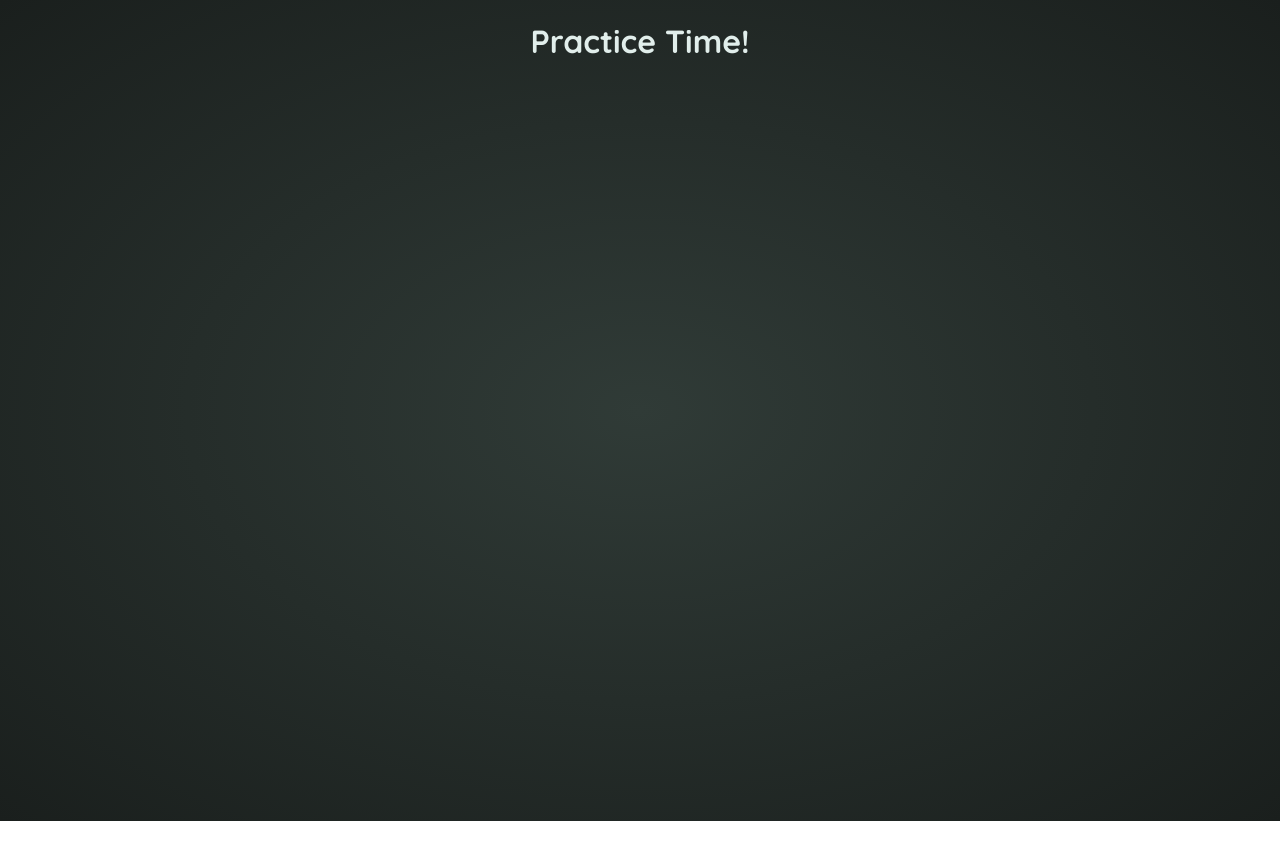
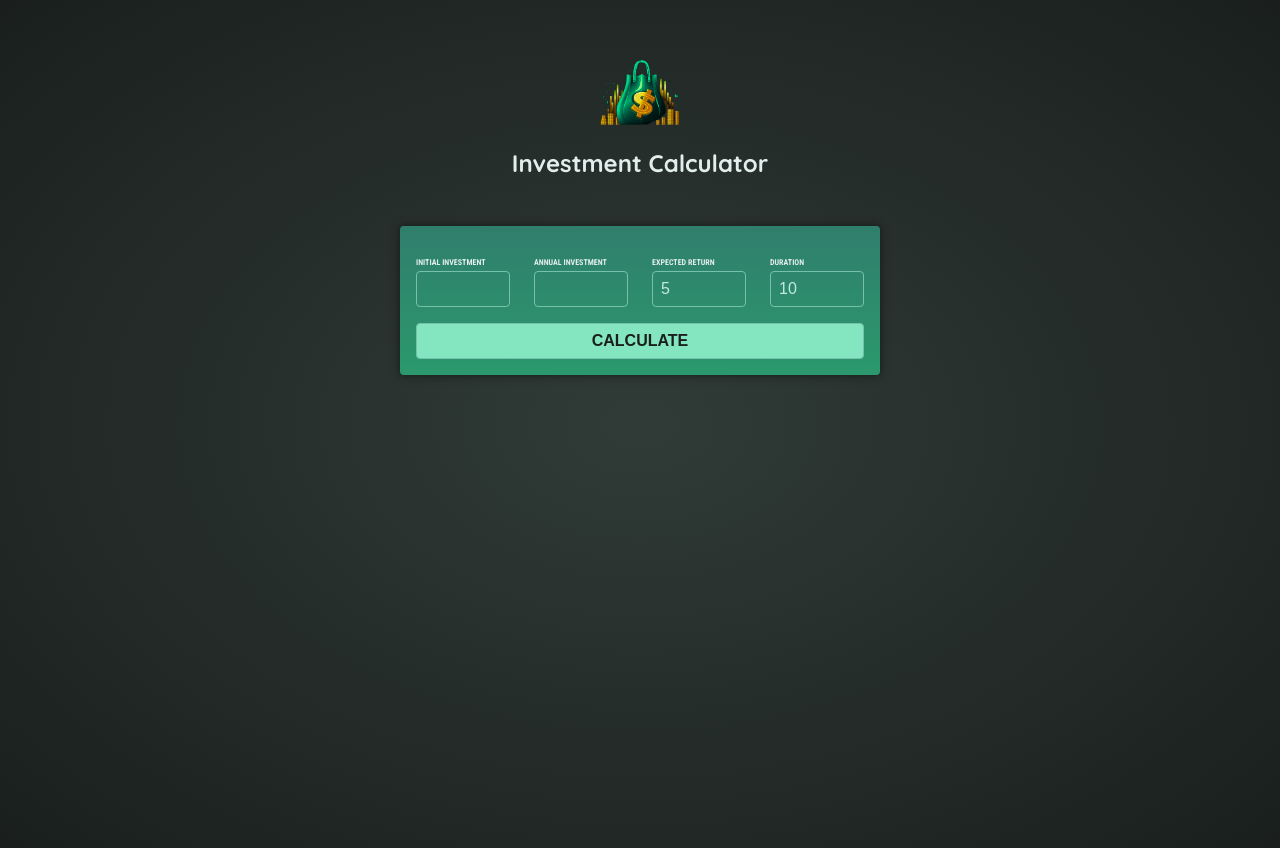
Before and after one commit to YashDixit04/Budget-calculator-, an Angular app: page / in a window 1280 px wide. Before the commit the page ends 821 px from the top, so only its background shows below. Built offline with nearby package versions, Linux system fonts and the light colour scheme.

Commit message:
ngModule-and-ngSubmit.

```diff
--- a/src/app/app.component.html
+++ b/src/app/app.component.html
@@ -1 +1,3 @@
-<h1 class="center">Practice Time!</h1>
+<app-header />
+
+<app-user-input (calculate)="onCalculateInvestmentResults($event)"/>
--- a/src/app/app.component.ts
+++ b/src/app/app.component.ts
@@ -1,8 +1,38 @@
 import { Component } from '@angular/core';
+import { HeaderComponent } from "./header/header.component";
+import { UserInputComponent } from "./user-input/user-input.component";
+import type { InvestmentInput } from './investment-input.module';
 
 @Component({
   selector: 'app-root',
   standalone: true,
   templateUrl: './app.component.html',
+  imports: [HeaderComponent, UserInputComponent],
 })
-export class AppComponent {}
+export class AppComponent {
+
+  onCalculateInvestmentResults(data: InvestmentInput) {
+    const { initialInvestment, duration, expectedReturn, annualInvestment} = data;
+    const annualData = [];
+    let investmentValue = initialInvestment;
+
+    for (let i = 0; i < duration; i++) {
+      const year = i + 1;
+      const interestEarnedInYear = investmentValue * (expectedReturn / 100);
+      investmentValue += interestEarnedInYear + annualInvestment;
+      const totalInterest =
+        investmentValue - annualInvestment * year - initialInvestment;
+      annualData.push({
+        year: year,
+        interest: interestEarnedInYear,
+        valueEndOfYear: investmentValue,
+        annualInvestment: annualInvestment,
+        totalInterest: totalInterest,
+        totalAmountInvested: initialInvestment + annualInvestment * year,
+      });
+    }
+
+    console.log(annualData);
+  }
+
+}
--- a/src/app/header/header.component.css
+++ b/src/app/header/header.component.css
@@ -0,0 +1,15 @@
+header {
+    text-align: center;
+    margin: 3rem auto;
+  }
+
+  header img {
+    width: 5rem;
+    height: 5rem;
+    object-fit: contain;
+    background-color: transparent;
+  }
+
+  header h1 {
+    font-size: 1.5rem;
+  }
--- /dev/null
+++ b/src/app/user-input/user-input.component.css
@@ -0,0 +1,50 @@
+form {
+    padding: 1rem;
+    max-width: 30rem;
+    margin: 2rem auto;
+    border-radius: 4px;
+    background: linear-gradient(180deg, #307e6c, #2b996d);
+    box-shadow: 0 0 10px rgba(0, 0, 0, 0.5);
+  }
+
+  .input-group {
+    display: flex;
+    justify-content: space-evenly;
+    gap: 1.5rem;
+  }
+
+  label {
+    display: block;
+    margin-bottom: 0.25rem;
+    font-family: "Roboto Condensed", sans-serif;
+    font-size: 0.5rem;
+    font-weight: bold;
+    text-transform: uppercase;
+  }
+
+  input {
+    width: 100%;
+    padding: 0.5rem;
+    border: 1px solid #76c0ae;
+    border-radius: 0.25rem;
+    background-color: transparent;
+    color: #c2e9e0;
+    font-size: 1rem;
+  }
+
+  button {
+    width: 100%;
+    padding: 0.5rem;
+    border: 1px solid #76c0ae;
+    border-radius: 0.25rem;
+    background-color: #83e6c0;
+    color: #1a1f1d;
+    font-size: 1rem;
+    font-weight: bold;
+    text-transform: uppercase;
+    cursor: pointer;
+  }
+
+  button:hover {
+    background-color: #aaf1d6;
+  }
--- /dev/null
+++ b/src/app/user-input/user-input.component.html
@@ -0,0 +1,20 @@
+<form action="" (ngSubmit)="onSubmit()">
+    <div class="input-group">
+        <p>
+            <label for="initial-investment">Initial Investment</label>
+            <input type="number" name="initial-investment" id="initial-investment" [(ngModel)]="enteredInitialInvestment" />
+        </p>
+        <p>
+            <label for="annual-investment">Annual Investment</label>
+            <input type="number" name="annual-investment" id="annual-investment" [(ngModel)]="enteredAnnualInvestment" />
+        </p>
+        <p>
+            <label for="expected-return">Expected Return</label>
+            <input type="number" name="expected-return" id="expected-return" [(ngModel)]="enteredExpectedInvestment" />     </p>
+        <p>
+            <label for="duration">Duration</label>
+            <input type="number" name="duration" id="duration" [(ngModel)]="enteredDuration" />
+        </p>
+    </div>
+    <button>Calculate</button>
+</form>
--- /dev/null
+++ b/src/app/user-input/user-input.component.ts
@@ -0,0 +1,28 @@
+import { Component, EventEmitter, Output } from '@angular/core';
+import { FormsModule } from '@angular/forms';
+import type { InvestmentInput } from '../investment-input.module';
+
+@Component({
+  selector: 'app-user-input',
+  standalone: true,
+  imports: [FormsModule],
+  templateUrl: './user-input.component.html',
+  styleUrl: './user-input.component.css'
+})
+export class UserInputComponent {
+  @Output() calculate = new EventEmitter<InvestmentInput>();
+  enteredInitialInvestment = '';
+  enteredAnnualInvestment = '';
+  enteredExpectedInvestment = '5';
+  enteredDuration = '10';
+
+
+  onSubmit() {
+    this.calculate.emit({
+      initialInvestment: +this.enteredInitialInvestment,
+      duration: +this.enteredDuration,
+      expectedReturn: +this.enteredExpectedInvestment,
+      annualInvestment: +this.enteredAnnualInvestment,
+    })
+  }
+}
```
Also changed, not shown: src/app/investment-input.module.ts (added, +13 -0 lines).
